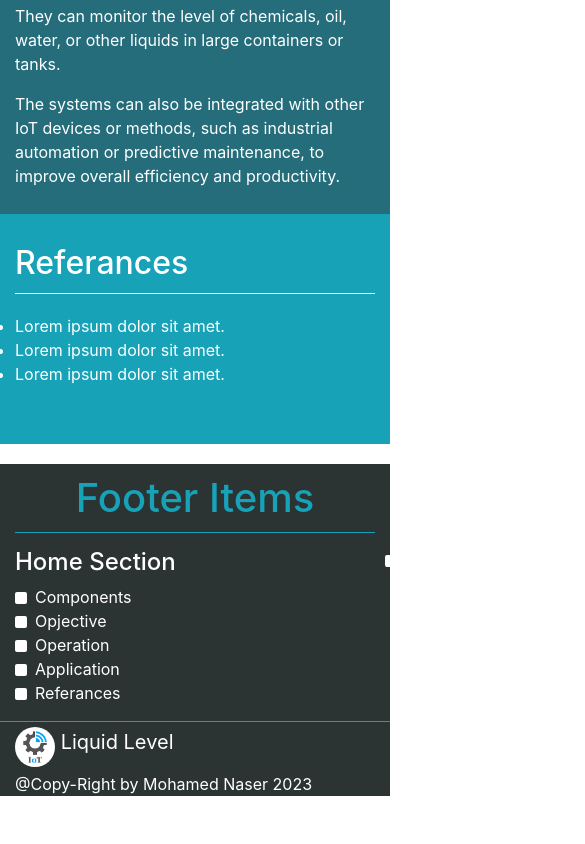
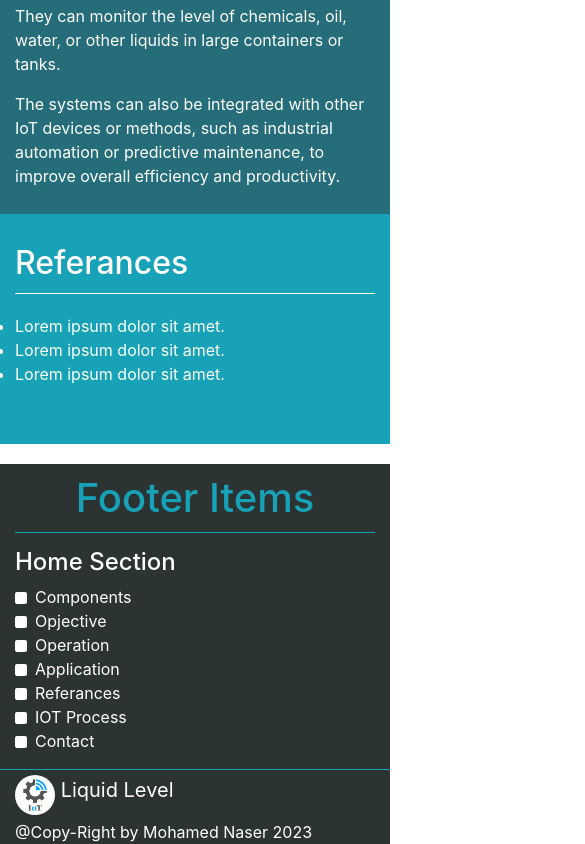
Before and after one commit to MohamedALNaser/CSE4_IOT-Project, a website: page index.html in a window 390 px wide. Shown: the part 4673-5517 px from the top of the page, 585 px wide, since content can reach past the window. Before the commit the page ends 5469 px from the top, so only its background shows below. Drawn offline with nearby package versions, Linux system fonts and the light colour scheme.

Commit message:
update responsive of footer foot-item

```diff
--- a/css/master.scss
+++ b/css/master.scss
@@ -192,11 +192,12 @@
                     }
                     li.foot-item {
                         position: relative;
+                        padding-left: 35px;
                         &::before {
                             content: "";
                             position: absolute;
                             top: 7px;
-                            left: -5px;
+                            left: 15px;
                             border: 6px solid #fff;
                             border-radius: 2px;
                             -webkit-border-radius: 2px;
--- a/index.html
+++ b/index.html
@@ -10,6 +10,7 @@
     <link rel="stylesheet" href="https://cdnjs.cloudflare.com/ajax/libs/bootstrap/4.6.0/css/bootstrap.min.css">
     <title>Liquid Level Monitring system </title>
     <link rel="stylesheet" href="./css/master.css">
+    <link rel="icon" href="./img/logo_2.2.png" type="image/x-icon">
 </head>
 
 <body>
@@ -199,8 +200,8 @@
             <div class=" container">
                 <h1> Footer Items</h1>
                 <div class="row row-one">
-                    <ul class="col-12 col-sm-12">
-                        <li class=" col-12 col-sm-6">
+                    <ul class="col-12 col-sm-12 flex-wrap">
+                        <li class=" col-12 col-sm-4">
                             <h4>Home section</h4>
                             <ul>
                                 <li>
@@ -220,10 +221,10 @@
                                 </li>
                             </ul>
                         </li>
-                        <li class="foot-item col-12 col-sm-3">
+                        <li class="foot-item col-12 col-sm-4">
                             <a class="foot-link" href="./pages/iot_sys.html">IOT Process</a>
                         </li>
-                        <li class="foot-item col-12 col-sm-3">
+                        <li class="foot-item col-12 col-sm-4">
                             <a class="foot-link" href="./pages/contact.html">contact</a>
                         </li>
                     </ul>
```
Also changed, not shown: css/master.css, 1 other file.
